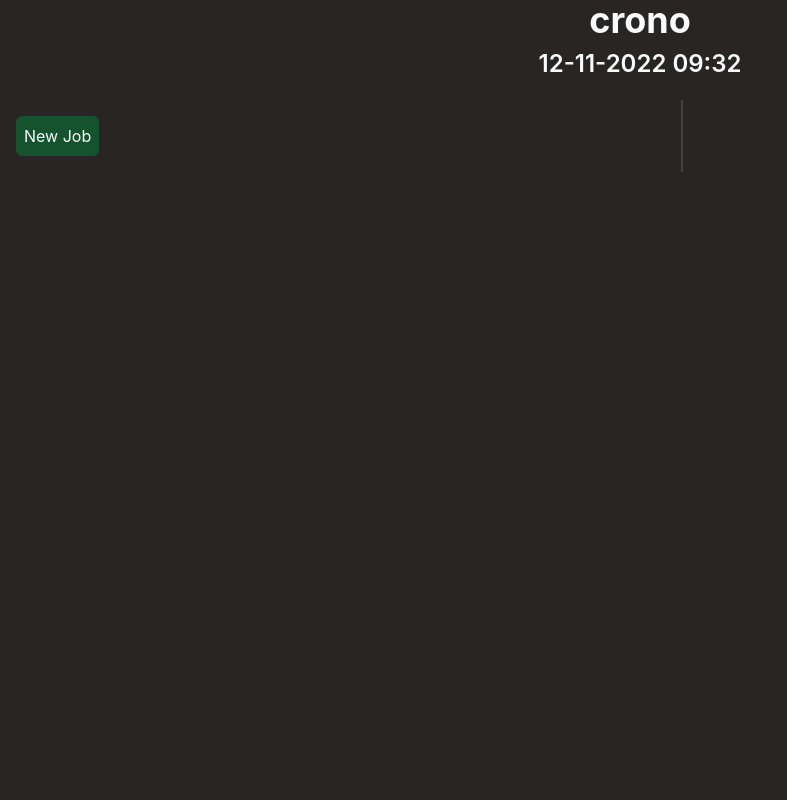
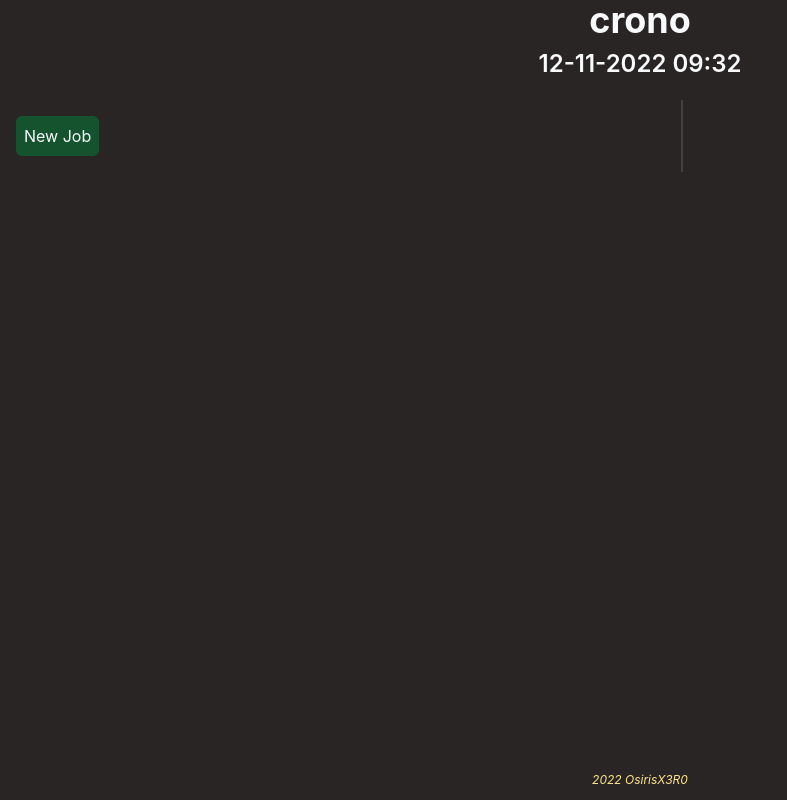
Before and after one commit to OsirisX3R0/crono, a React (Create React App) app: page / in a window 1280 px wide. Shown: the whole page, without its empty margins (0-787 px from the left). Built offline with nearby package versions, Linux system fonts and the light colour scheme.

Commit message:
Added Layout/Footer

```diff
--- /dev/null
+++ b/src/components/layout/Footer.js
@@ -0,0 +1,9 @@
+import React from "react";
+import dayjs from "dayjs";
+
+const Footer = () => {
+  // const year = useRef(dayjs().year());
+  return <footer>{dayjs().year()} OsirisX3R0</footer>;
+};
+
+export default Footer;
--- /dev/null
+++ b/src/components/layout/Layout.js
@@ -0,0 +1,15 @@
+import React from "react";
+import Footer from "./Footer";
+import Header from "./Header";
+
+const Layout = ({ children }) => {
+  return (
+    <>
+      <Header />
+      <div className="flex">{children}</div>
+      <Footer />
+    </>
+  );
+};
+
+export default Layout;
--- a/src/context/GlobalContext.js
+++ b/src/context/GlobalContext.js
@@ -1,8 +1,9 @@
 import React, { createContext, useMemo, useState } from "react";
 import dayjs from "dayjs";
 
-import Header from "../components/header/Header";
+import Header from "../components/layout/Header";
 import useInterval from "../hooks/useInterval";
+import Layout from "../components/layout/Layout";
 
 export const GlobalContext = createContext();
 
@@ -30,8 +31,7 @@ export const GlobalProvider = ({ children }) => {
 
   return (
     <GlobalContext.Provider value={{ jobs, now, schedule, setJobs }}>
-      <Header />
-      <div className="flex">{children}</div>
+      <Layout>{children}</Layout>
     </GlobalContext.Provider>
   );
 };
--- a/src/index.css
+++ b/src/index.css
@@ -37,3 +37,7 @@ h3 {
 h4 {
   @apply text-xl;
 }
+
+footer {
+  @apply w-full text-xs italic text-amber-200 mb-3 absolute bottom-0 flex justify-center;
+}
```
Also changed, not shown: src/components/layout/Header.js (renamed from src/components/header/Header.js).
